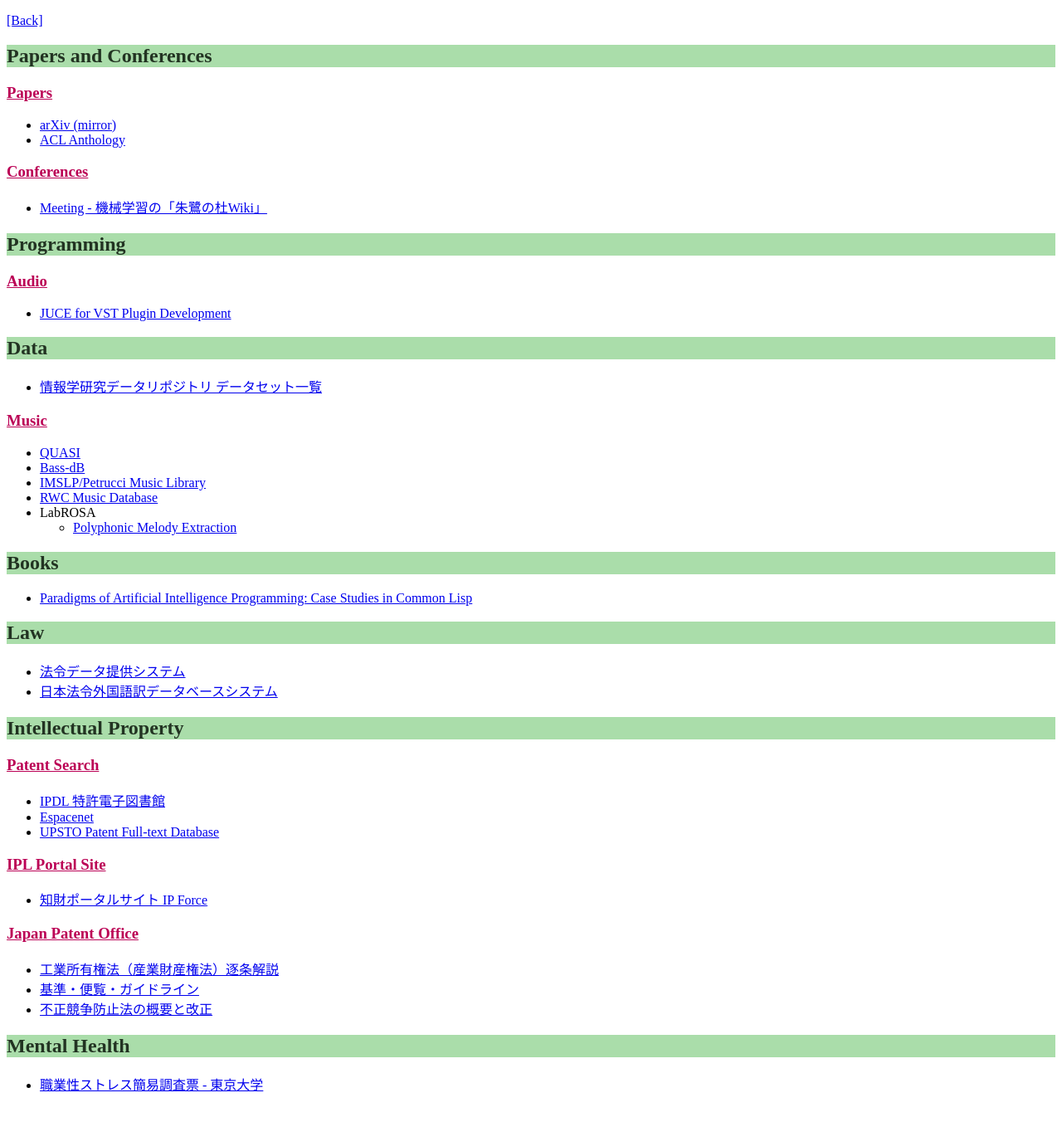
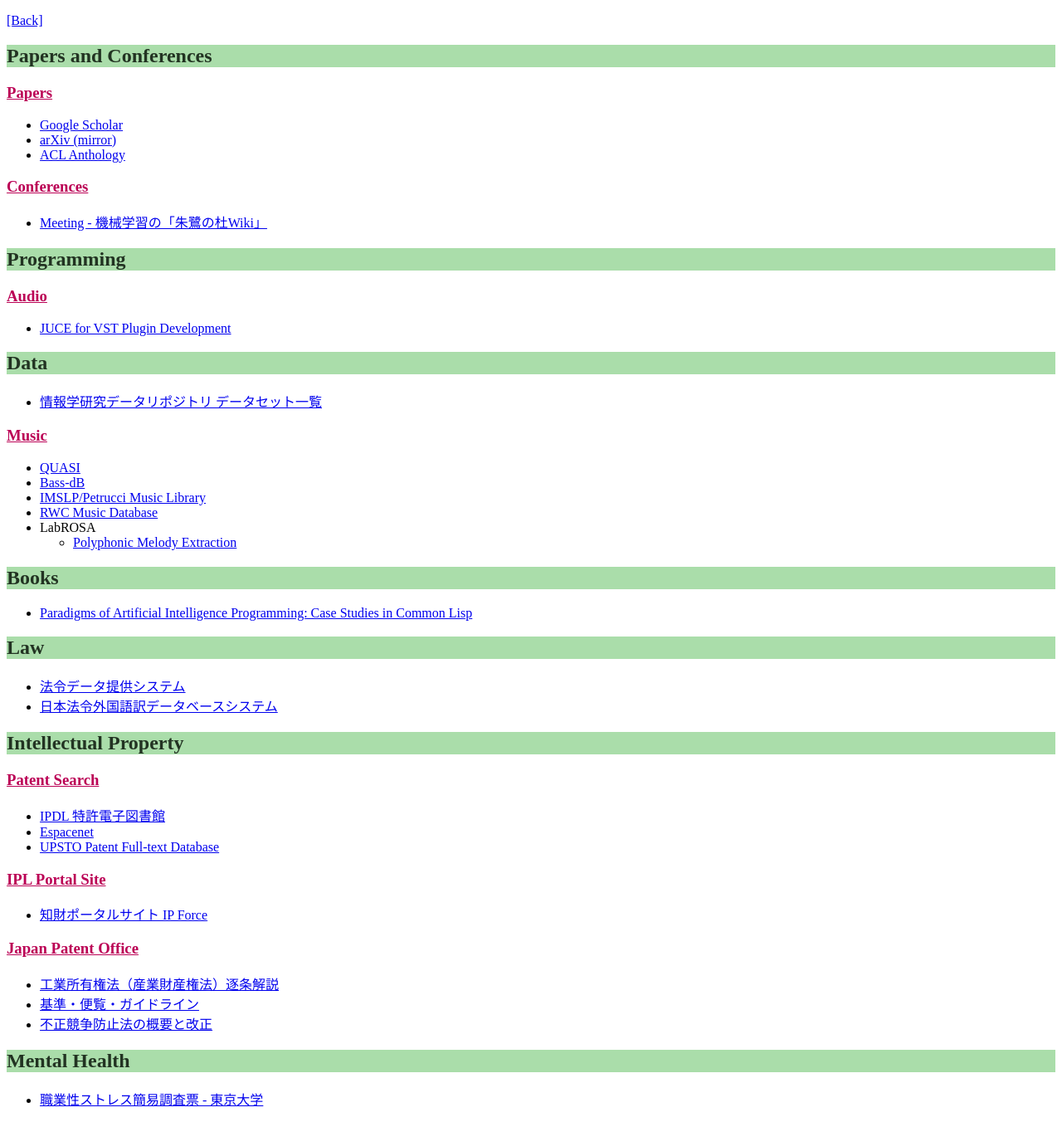
Before and after one commit to tachi-hi/tachi-hi.github.io, a Jekyll site: the page built from bookmarks.md, in a window 1280 px wide. Shown: the whole page at 83% size. Built offline with Jekyll 4.4.1, drawn with Linux system fonts in a browser that asks for light colours.

Commit message:
google scholar

```diff
--- a/bookmarks.md
+++ b/bookmarks.md
@@ -9,6 +9,7 @@
 
 ### Papers
 
++ [Google Scholar](https://scholar.google.co.jp/)
 + [arXiv (mirror)](http://jp.arxiv.org/)
 + [ACL Anthology](http://www.aclweb.org/anthology/index.html)
 
```
